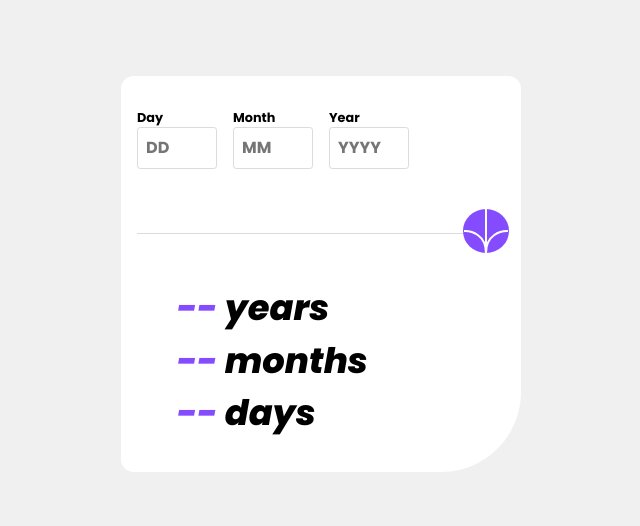
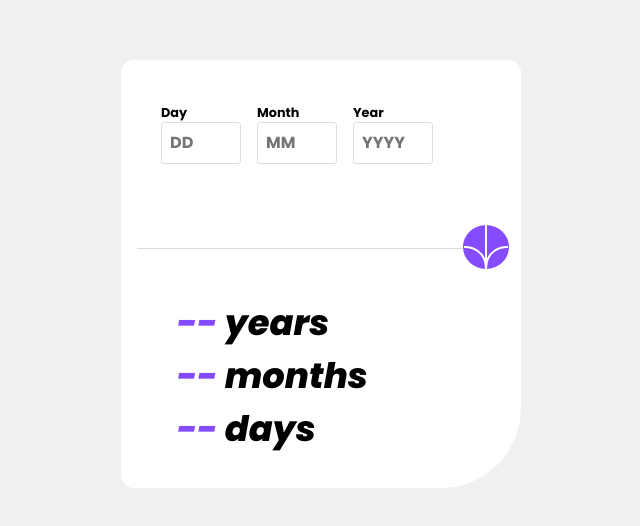
Before and after one commit to sclingan/age-calculator-app, a React (Vite) app: page / in a window 1280 px wide. Shown: the part 126-652 px from the top of the page, without its empty margins (319-959 px from the left). Built offline with nearby package versions, Linux system fonts and the light colour scheme.

Commit message:
Fixed accessiblity errors

```diff
--- a/src/App.css
+++ b/src/App.css
@@ -78,6 +78,12 @@ form {
   gap: 1rem;
   border-bottom: 0.1rem solid hsl(0, 0%, 86%);
   padding-bottom: 4rem;
+}
+
+fieldset {
+  display: flex;
+  gap: 1rem;
+  border: none;
 }
 
 label {
--- a/src/App.scss
+++ b/src/App.scss
@@ -50,6 +50,12 @@ form {
     gap: 1rem;
     border-bottom: 0.1rem solid $neutral-grey;
     padding-bottom: 4rem;
+}
+
+fieldset {
+    display: flex;
+    gap: 1rem;
+    border: none;
 }
 
 label {
--- a/src/form.tsx
+++ b/src/form.tsx
@@ -56,27 +56,30 @@ function Form() {
     <main>
       <h1 className='sr-only'>Age Calculator App</h1>
         <form>
+          <fieldset>
+            <legend className='sr-only'>Input Birthday</legend>
           <div className='div-input'>
           <label htmlFor='day'>Day</label>
-          <input id='day' value={day} onChange={e => setDay(e.target.value)} placeholder='DD'></input>
+          <input id='day' aria-label='Birthday' value={day} onChange={e => setDay(e.target.value)} placeholder='DD'></input>
           <p className='sr-only' id='valid-day'>Must be a valid date</p>
           <p className='sr-only' id='empty-day'>This field is required</p>
           </div>
           <div className='div-input'>
           <label htmlFor='month'>Month</label>
-          <input id='month' value={month} onChange={e => setMonth(e.target.value)} placeholder='MM'></input>
+          <input id='month'  aria-label='Birthmonth' value={month} onChange={e => setMonth(e.target.value)} placeholder='MM'></input>
           <p className='sr-only' id='valid-month'>Must be a valid month</p>
           <p className='sr-only' id='empty-month'>This field is required</p>
           </div>
           <div className='div-input'>
           <label htmlFor='year'>Year</label>
-          <input id='year' value={year} onChange={e => setYear(e.target.value)} placeholder='YYYY'></input>
+          <input id='year' aria-label='Birthyear' value={year} onChange={e => setYear(e.target.value)} placeholder='YYYY'></input>
           <p className='sr-only' id='valid-year'>Must be in the past</p>
           <p className='sr-only' id='empty-year'>This field is required</p>
           </div>
+          </fieldset>
         </form>
           <div>
-          <button onClick={getAge} id='button' className='button'>
+          <button onClick={getAge} id='button' className='button' aria-label='Get current age'>
             <svg xmlns="http://www.w3.org/2000/svg" width="46" height="44"><g fill="none" stroke="#fff" strokeWidth="2">
                 <path d="M1 22.019C8.333 21.686 23 25.616 23 44M23 44V0M45 22.019C37.667 21.686 23 25.616 23 44"/></g></svg>
           </button>
```
Also changed, not shown: 1 other file (tests, documents, lock files or other folders).
